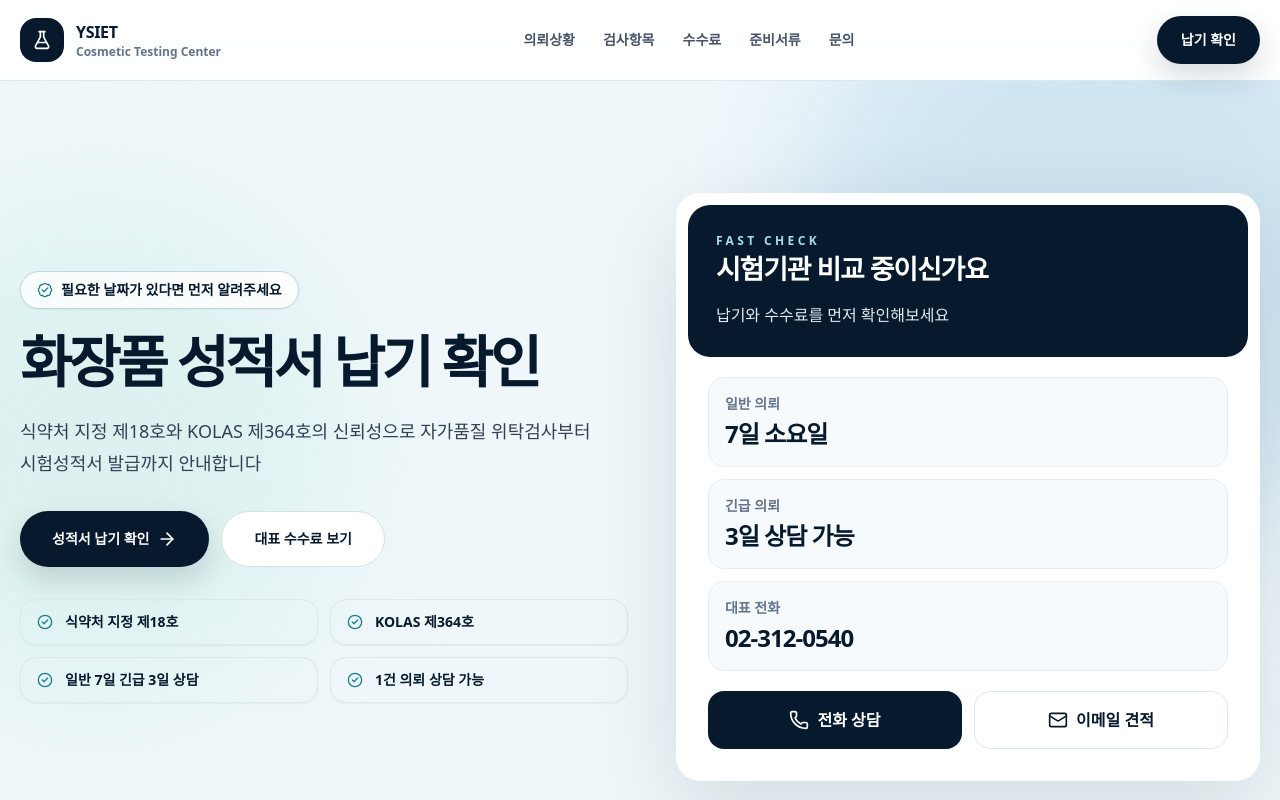
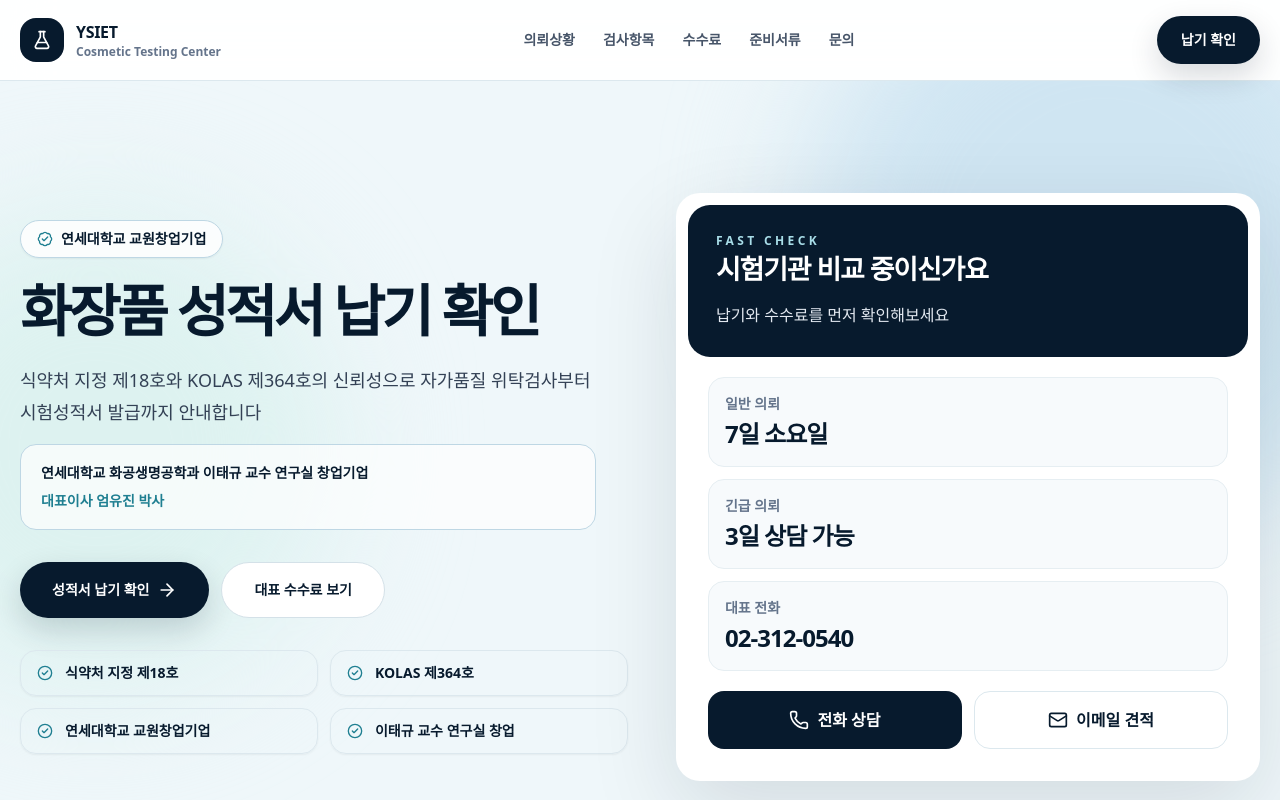
Before and after one commit to YSIET/ysiet-cosmetics-testing, a React (Vite) app: page / in a window 1280 px wide. Shown: the top 800 px of the page. Built offline with nearby package versions, Linux system fonts and the light colour scheme.

Commit message:
Update App.jsx

```diff
--- a/src/App.jsx
+++ b/src/App.jsx
@@ -79,8 +79,8 @@ const cardTitle =
 const proofItems = [
   "식약처 지정 제18호",
   "KOLAS 제364호",
-  "일반 7일 긴급 3일 상담",
-  "1건 의뢰 상담 가능",
+  "연세대학교 교원창업기업",
+  "이태규 교수 연구실 창업",
 ];
 
 const customerPaths = [
@@ -181,13 +181,13 @@ const trustItems = [
   },
   {
     icon: <Microscope className="h-6 w-6" />,
-    title: "전문 분석 인력",
-    desc: "숙련된 연구진과 분석 장비를 기반으로 결과를 제공합니다",
+    title: "연세대학교 교원창업기업",
+    desc: "연세대학교 화공생명공학과 이태규 교수 연구실에서 출발한 분석 전문 기업입니다",
   },
   {
     icon: <Users className="h-6 w-6" />,
-    title: "처음 의뢰 상담",
-    desc: "검사항목을 몰라도 제품 정보와 제출 목적부터 안내합니다",
+    title: "대표이사 엄유진 박사",
+    desc: "전문 연구 인력을 중심으로 처음 의뢰도 차근차근 안내합니다",
   },
 ];
 
@@ -251,7 +251,7 @@ export default function App() {
           <div className="min-w-0">
             <div className="mb-6 inline-flex max-w-full items-center gap-2 rounded-full border border-[#BED7E4] bg-white/85 px-4 py-2 text-sm font-black text-[#071A2D] shadow-sm">
               <BadgeCheck className="h-4 w-4 shrink-0 text-[#1F7F91]" />
-              <span className="truncate">필요한 날짜가 있다면 먼저 알려주세요</span>
+              <span className="truncate">연세대학교 교원창업기업</span>
             </div>
 
             <h1 className={heroTitle}>화장품 성적서 납기 확인</h1>
@@ -259,6 +259,15 @@ export default function App() {
             <p className="mt-6 max-w-xl text-lg leading-8 text-slate-700">
               식약처 지정 제18호와 KOLAS 제364호의 신뢰성으로 자가품질 위탁검사부터 시험성적서 발급까지 안내합니다
             </p>
+
+            <div className="mt-4 max-w-xl rounded-2xl border border-[#BED7E4] bg-white/70 px-5 py-4">
+              <p className="text-sm font-black leading-6 text-[#071A2D]">
+                연세대학교 화공생명공학과 이태규 교수 연구실 창업기업
+              </p>
+              <p className="mt-1 text-sm font-bold leading-6 text-[#1F7F91]">
+                대표이사 엄유진 박사
+              </p>
+            </div>
 
             <div className="mt-8 flex flex-col gap-3 sm:flex-row">
               <LinkButton href="#contact" className="h-14 px-8 text-base">
@@ -339,7 +348,7 @@ export default function App() {
           {[
             [ShieldCheck, "식약처 지정 제18호"],
             [Award, "KOLAS 제364호"],
-            [CalendarClock, "일반 7일 긴급 3일"],
+            [CalendarClock, "이태규 교수 연구실 창업"],
             [Banknote, "대표 수수료 공개"],
           ].map(([Icon, text]) => (
             <div key={text} className="flex items-center gap-3 py-5 md:px-5">
@@ -692,6 +701,12 @@ export default function App() {
               와이에스환경기술연구원
             </p>
             <p className="mt-3 max-w-xl leading-7 text-slate-400">
+              연세대학교 화공생명공학과 이태규 교수 연구실 창업기업
+            </p>
+            <p className="mt-2 max-w-xl leading-7 text-slate-400">
+              대표이사 엄유진 박사
+            </p>
+            <p className="mt-2 max-w-xl leading-7 text-slate-400">
               식약처 지정 화장품 시험검사기관 제18호 · KOLAS 국제공인시험기관 제364호
             </p>
           </div>
```
